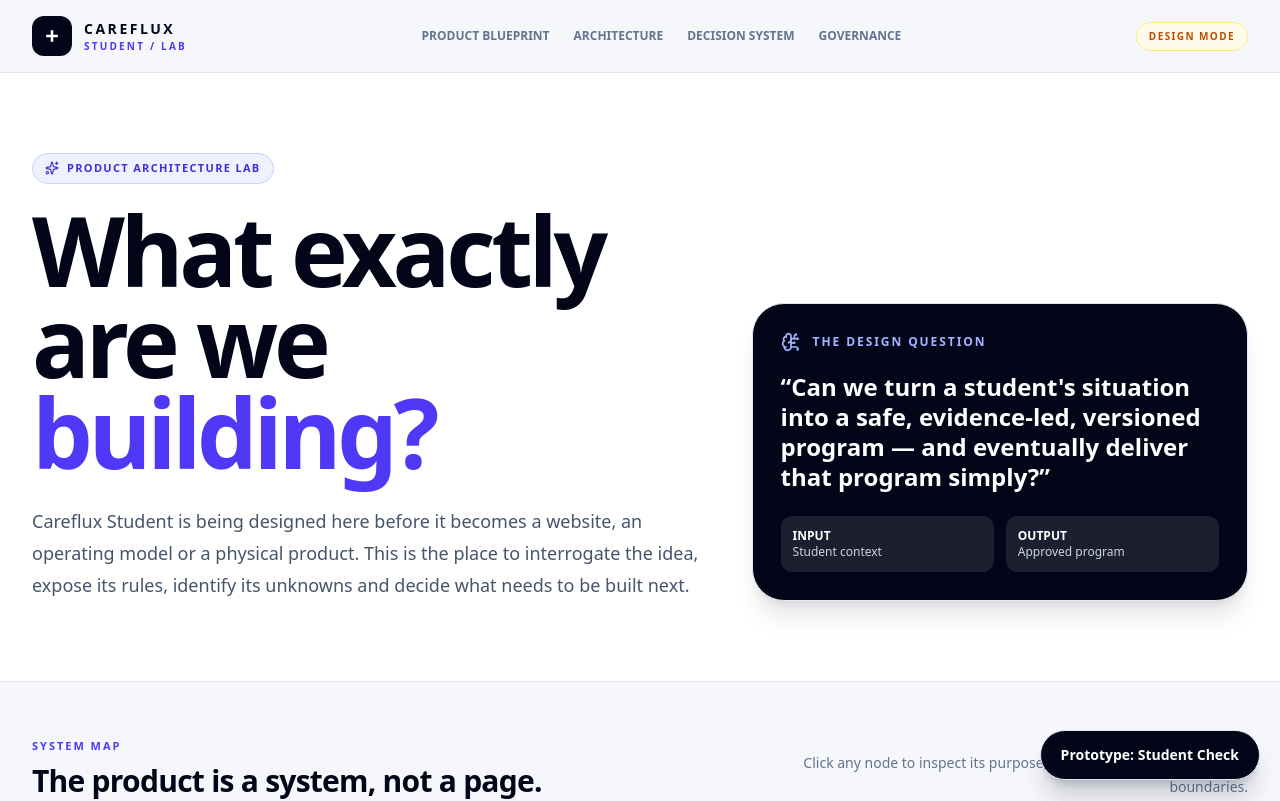
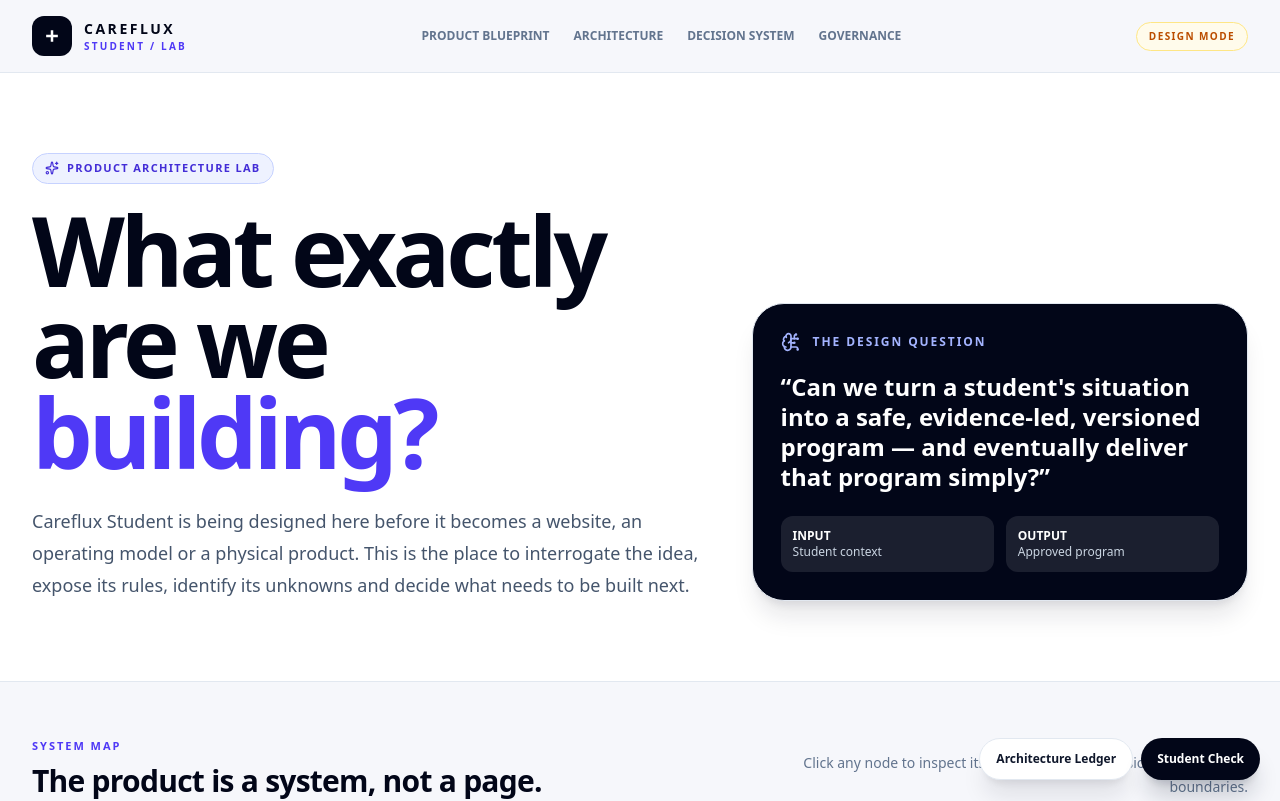
Before and after one commit to maxxmitchy/market-radar, a React (Vite) app: page / in a window 1280 px wide. Shown: the top 801 px of the page. Built offline with nearby package versions, Linux system fonts and the light colour scheme.

Commit message:
feat: expose architecture ledger

```diff
--- a/src/main.tsx
+++ b/src/main.tsx
@@ -1,22 +1,33 @@
 import { StrictMode, useState } from 'react';
 import { createRoot } from 'react-dom/client';
 import App from './App.tsx';
+import { ArchitectureLedger } from './components/ArchitectureLedger.tsx';
 import { StudentCheck } from './components/StudentCheck.tsx';
 import './index.css';
 
 function Root() {
   const [showStudentCheck, setShowStudentCheck] = useState(false);
+  const [showLedger, setShowLedger] = useState(false);
 
   return (
     <>
       <App />
-      <button
-        onClick={() => setShowStudentCheck(true)}
-        className="fixed bottom-5 right-5 z-50 inline-flex items-center gap-2 rounded-full border border-slate-200 bg-slate-950 px-5 py-3.5 text-sm font-black text-white shadow-xl shadow-slate-900/20 transition hover:-translate-y-0.5 hover:bg-indigo-700"
-        aria-label="Open Student Check prototype"
-      >
-        Prototype: Student Check
-      </button>
+      <div className="fixed bottom-5 right-5 z-50 flex gap-2">
+        <button
+          onClick={() => setShowLedger(true)}
+          className="rounded-full border border-slate-200 bg-white px-4 py-3 text-xs font-black text-slate-900 shadow-xl shadow-slate-900/10 transition hover:-translate-y-0.5 hover:border-indigo-300"
+        >
+          Architecture Ledger
+        </button>
+        <button
+          onClick={() => setShowStudentCheck(true)}
+          className="rounded-full bg-slate-950 px-4 py-3 text-xs font-black text-white shadow-xl shadow-slate-900/20 transition hover:-translate-y-0.5 hover:bg-indigo-700"
+          aria-label="Open Student Check prototype"
+        >
+          Student Check
+        </button>
+      </div>
+      {showLedger && <ArchitectureLedger onClose={() => setShowLedger(false)} />}
       {showStudentCheck && <StudentCheck onClose={() => setShowStudentCheck(false)} />}
     </>
   );
```
